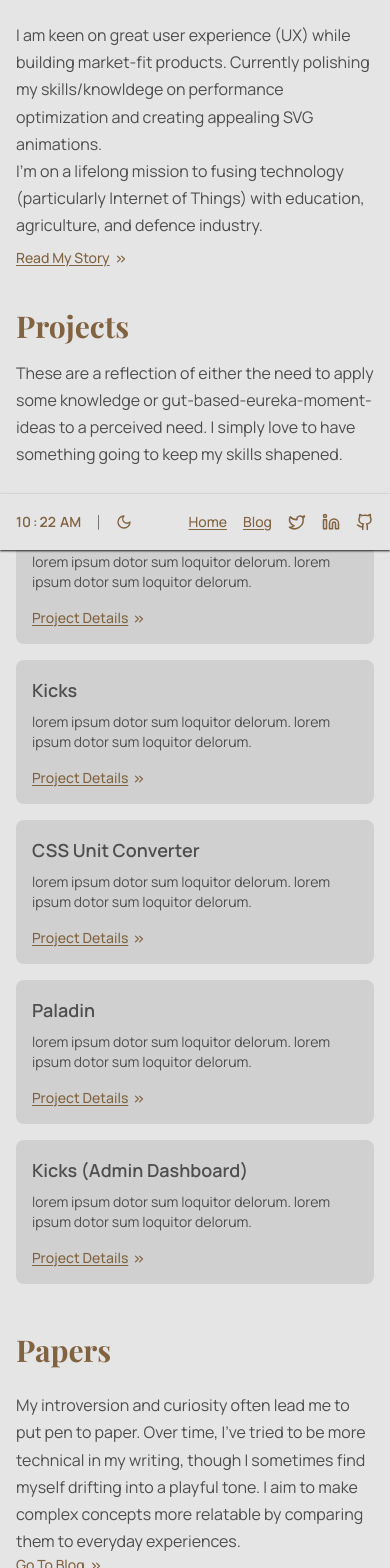
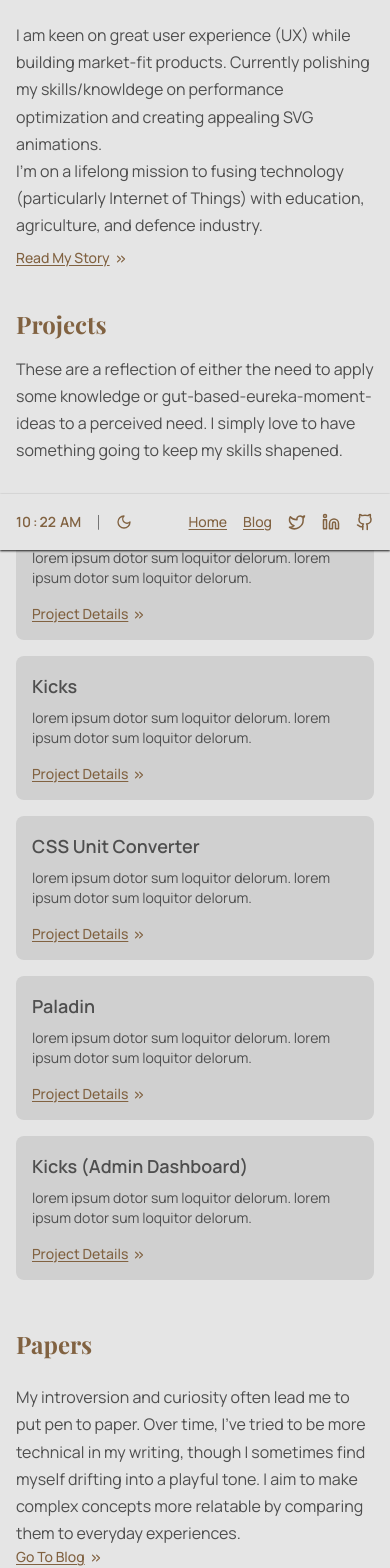
Before and after one commit to oluwatimilehinawoniyi/second-pv, a Next.js app: page / in a window 390 px wide. Shown: the part 294-1862 px from the top of the page. Built offline with nearby package versions, Linux system fonts and the light colour scheme; a web font is replaced by a local one.

Commit message:
fix text responsiveness

```diff
--- a/app/components/UI/Papers.tsx
+++ b/app/components/UI/Papers.tsx
@@ -8,7 +8,7 @@ export default function Papers() {
   const { papers } = usePapers();
   return (
     <section className="mb-4 mt-8">
-      <h1 className="mb-6 text-3xl font-bold capitalize">Papers</h1>
+      <h1 className="mb-6 text-2xl md:text-3xl font-bold capitalize">Papers</h1>
       <p>
         My introversion and curiosity often lead me to put pen to paper. Over
         time, I&apos;ve tried to be more technical in my writing, though I
--- a/app/components/UI/Projects.tsx
+++ b/app/components/UI/Projects.tsx
@@ -4,7 +4,9 @@ import { projects } from "@/app/data/projects";
 export default function Projects() {
   return (
     <section className="mt-6">
-      <h1 className="mb-4 text-3xl font-bold capitalize">projects</h1>
+      <h1 className="mb-4 text-2xl font-bold capitalize md:text-3xl">
+        projects
+      </h1>
       <p className="">
         These are a reflection of either the need to apply some knowledge or
         gut-based-eureka-moment-ideas to a perceived need. I simply love to have
--- a/app/papers/[...paper]/page.tsx
+++ b/app/papers/[...paper]/page.tsx
@@ -95,7 +95,7 @@ export default function Page({ params }: { params: { paper: string[] } }) {
         display={
           <div className="relative pt-20">
             <article className="prose">
-              <h1 className="mb-4 text-2xl md:text-3xl font-bold capitalize">
+              <h1 className="mb-4 text-2xl font-bold capitalize md:text-3xl">
                 {data.title}
               </h1>
               <MDXRemote
```
Also changed, not shown: app/papers/content/my-first-post.md (+3 -2 lines).
